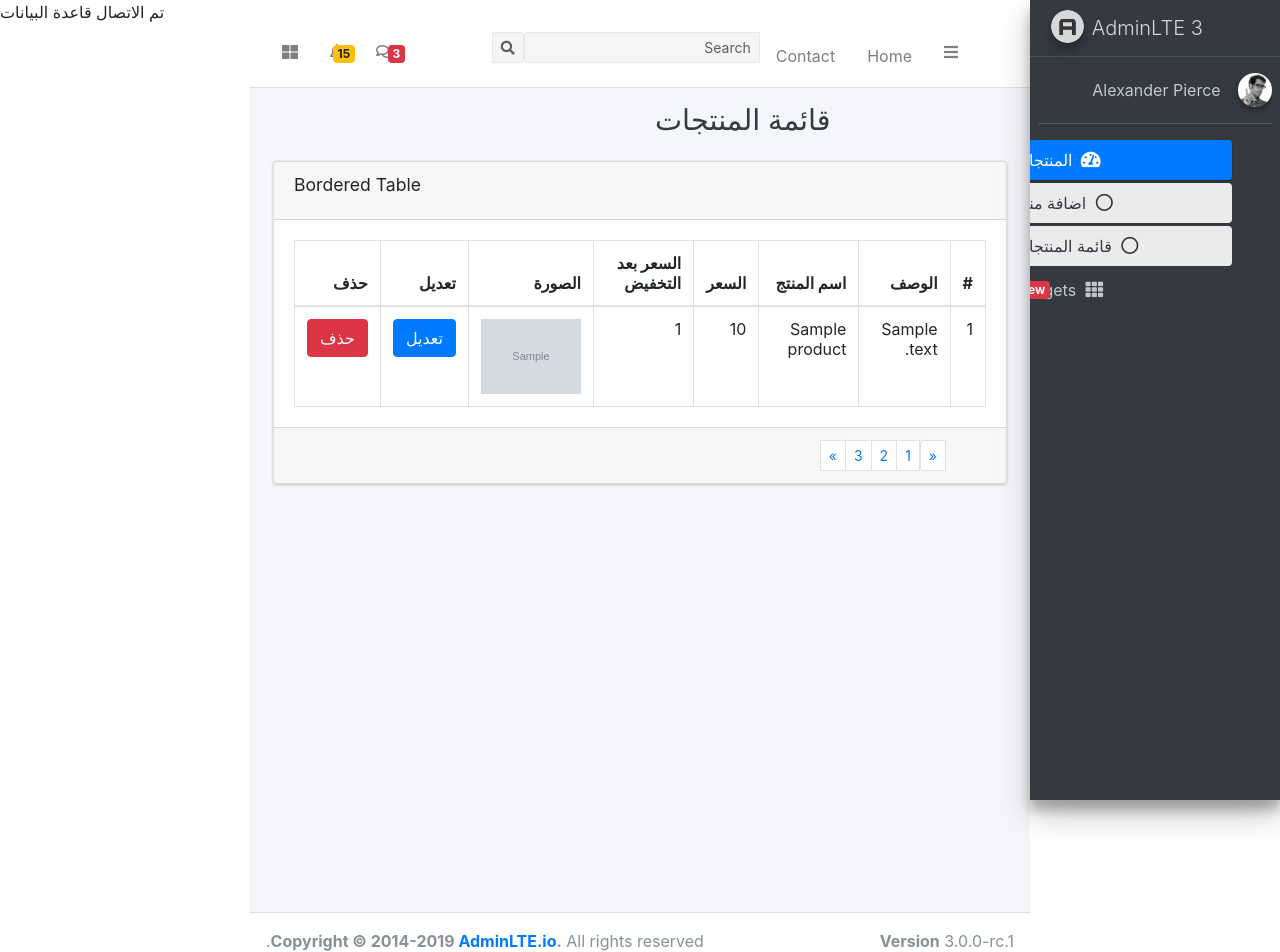
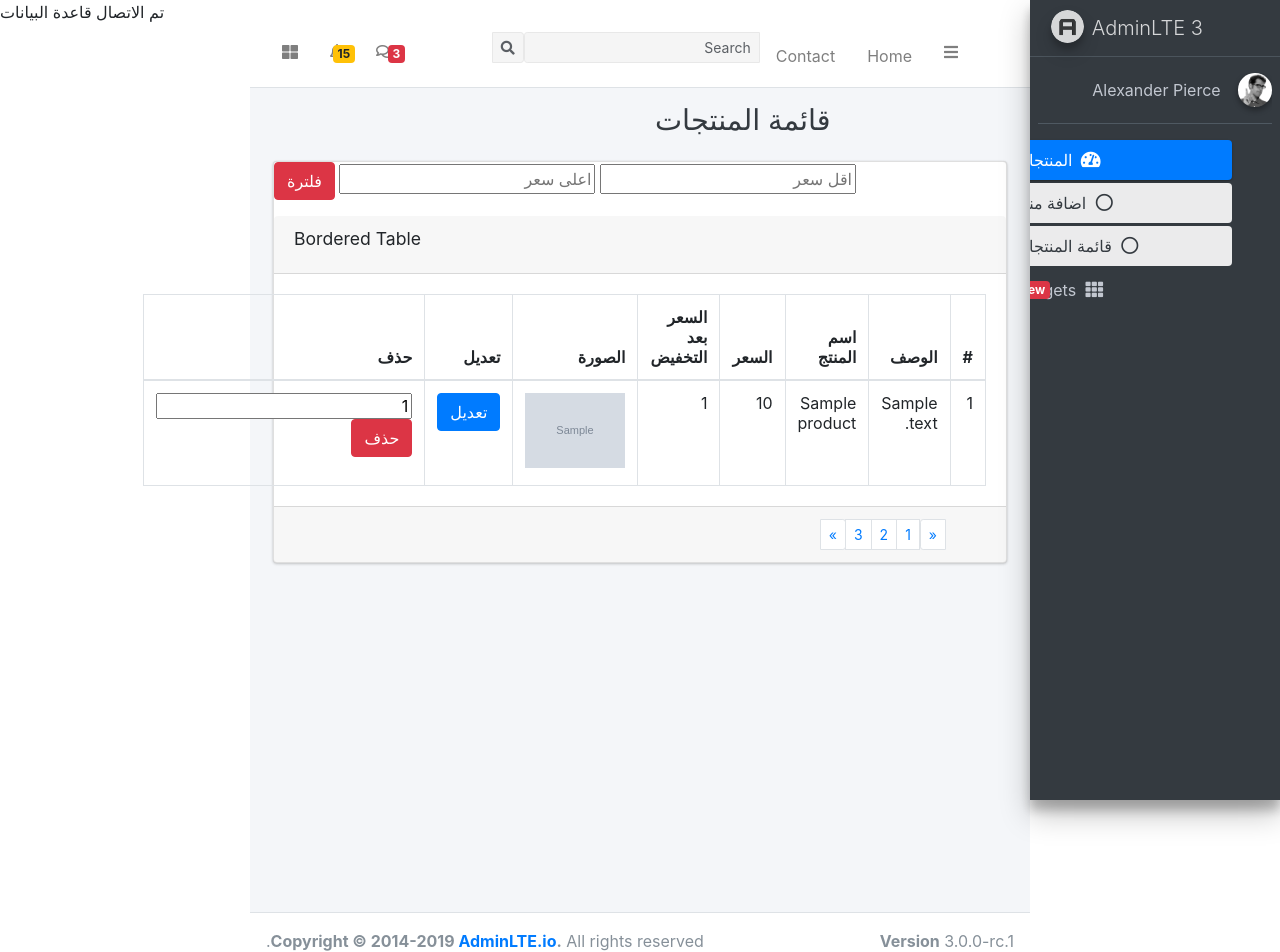
Before and after one commit to ahmed-info/mega-course-basic, a PHP site: page /adminasset/list.php in a window 1280 px wide. Shown: the top 952 px of the page. Run offline with PHP 8.4, Linux system fonts and the light colour scheme; tables that the repository leaves empty or names only in its code hold one stand-in row (values such as "Sample post"); grey boxes marked "Sample" are stand-in pictures; some libraries are stand-ins or nearby versions.

Commit message:
lecture17

```diff
--- a/adminasset/list.php
+++ b/adminasset/list.php
@@ -7,6 +7,14 @@ if ($connection == true) {
     $myQuery = "SELECT * FROM products";
     $results = mysqli_query($connection, $myQuery);
 }
+
+if (isset($_GET['sort'])) {
+    $min = $_GET['min'];
+    $max = $_GET['max'];
+    $querybetween = "SELECT * FROM `products` WHERE price BETWEEN $min AND  $max;";
+    $results = mysqli_query($connection, $querybetween);
+}
+
 ?>
 <div class="content-wrapper">
     <!-- Content Header (Page header) -->
@@ -45,7 +53,12 @@ if ($connection == true) {
 
             <!-- Small boxes (Stat box) -->
             <div class="card">
+                <form action="list.php" method="GET">
+                    <input type="number" placeholder="اقل سعر" name="min">
+                    <input type="number" placeholder="اعلى سعر" name="max">
+                    <input type="submit" class="btn btn-danger" name="sort" value="فلترة">
 
+                </form>
                 <div class="card-header">
                     <h3 class="card-title">Bordered Table</h3>
                 </div>
@@ -65,6 +78,7 @@ if ($connection == true) {
                             </tr>
                         </thead>
                         <tbody>
+
                             <?php if ($results && mysqli_num_rows($results) > 0) {
                                 foreach ($results as $row) {
                                     //$myarray =   mysqli_fetch_array($results);
@@ -84,11 +98,16 @@ if ($connection == true) {
 
                                         <td>
                                             <form action="delete.php" method="post">
-                                                <input type="hidden" name="myid" value="<?php echo $row['id']; ?>">
+                                                <input type="text" name="myid" value="<?php echo $row['id']; ?>">
                                                 <input type="hidden" name="image" value="<?php echo $row['image']; ?>">
                                                 <input type="submit" class="btn btn-danger" name="mydelete" value="حذف">
+                                            </form>
 
-                                            </form>
+
+
+
+
+
                                         </td>
 
                                     </tr>
```
Also changed, not shown: adminasset/delete.php (+6 -1 lines).
